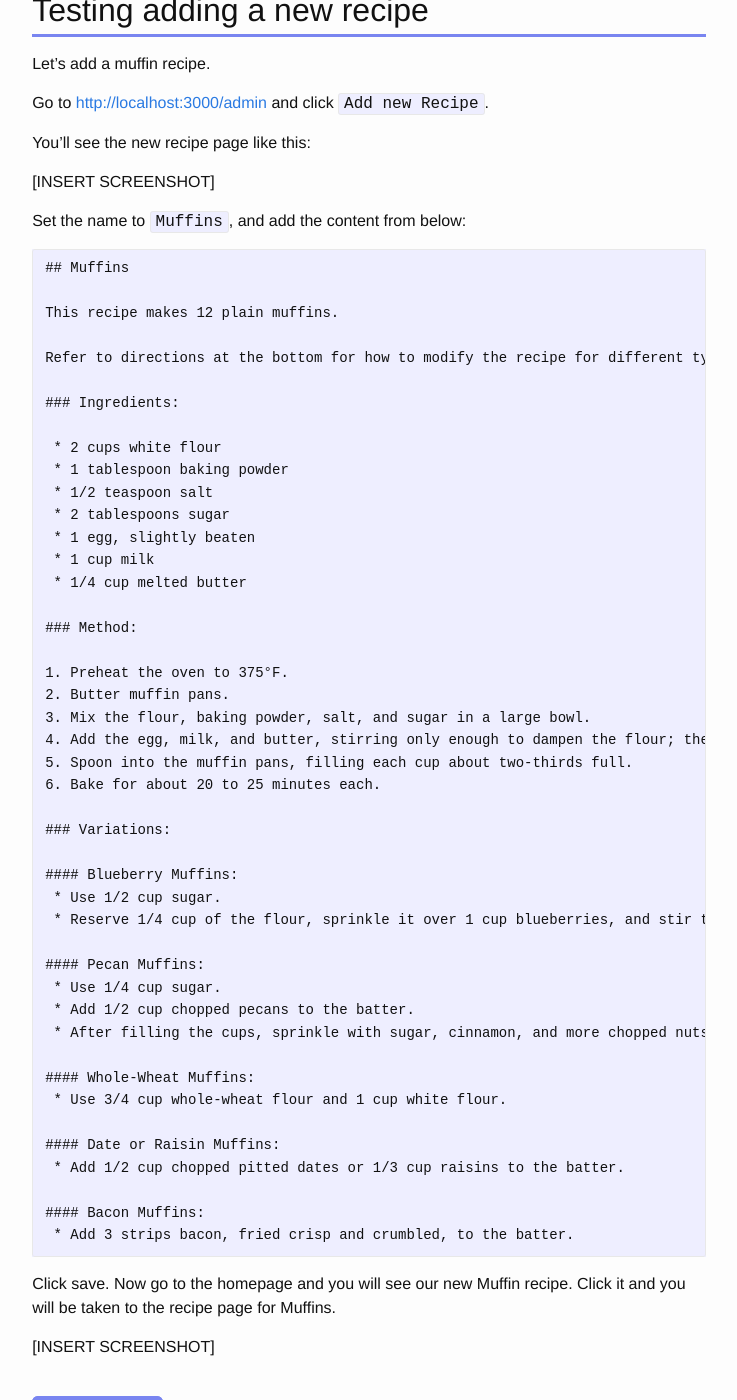
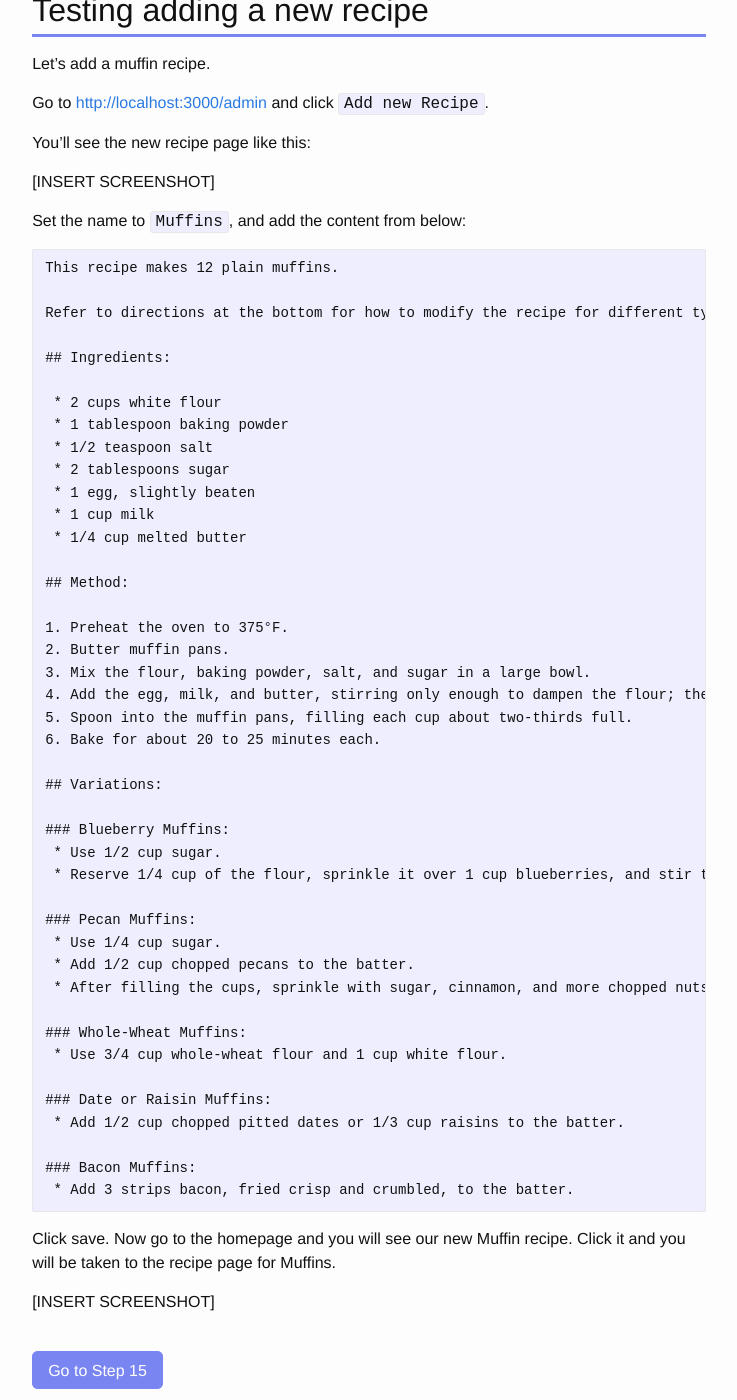
Before and after one commit to muses-code-js/learn-nodejs, a Jekyll site: the page built from _steps/step14-new-recipes.markdown, in a window 1280 px wide and 1400 px high, scrolled down 3245 px. Shown: the whole window, without its empty margins (397-1134 px from the left). Built offline with Jekyll 4.4.1, drawn with Linux system fonts in a browser that asks for light colours; nearby versions of some CDN libraries.

Commit message:
formatting fixes

````diff
--- a/_steps/step14-new-recipes.markdown
+++ b/_steps/step14-new-recipes.markdown
@@ -141,13 +141,11 @@ You'll see the new recipe page like this:
 Set the name to `Muffins`, and add the content from below:
 
 ```
-## Muffins
-
 This recipe makes 12 plain muffins.
 
 Refer to directions at the bottom for how to modify the recipe for different types of muffins.
 
-### Ingredients:
+## Ingredients:
 
  * 2 cups white flour
  * 1 tablespoon baking powder
@@ -157,7 +155,7 @@ Refer to directions at the bottom for how to modify the recipe for different typ
  * 1 cup milk
  * 1/4 cup melted butter
 
-### Method:
+## Method:
 
 1. Preheat the oven to 375°F.
 2. Butter muffin pans.
@@ -166,24 +164,24 @@ Refer to directions at the bottom for how to modify the recipe for different typ
 5. Spoon into the muffin pans, filling each cup about two-thirds full.
 6. Bake for about 20 to 25 minutes each.
 
-### Variations:
+## Variations:
 
-#### Blueberry Muffins:
+### Blueberry Muffins:
  * Use 1/2 cup sugar.
  * Reserve 1/4 cup of the flour, sprinkle it over 1 cup blueberries, and stir them into the batter last.
 
-#### Pecan Muffins:
+### Pecan Muffins:
  * Use 1/4 cup sugar.
  * Add 1/2 cup chopped pecans to the batter.
  * After filling the cups, sprinkle with sugar, cinnamon, and more chopped nuts.
 
-#### Whole-Wheat Muffins:
+### Whole-Wheat Muffins:
  * Use 3/4 cup whole-wheat flour and 1 cup white flour.
 
-#### Date or Raisin Muffins:
+### Date or Raisin Muffins:
  * Add 1/2 cup chopped pitted dates or 1/3 cup raisins to the batter.
 
-#### Bacon Muffins:
+### Bacon Muffins:
  * Add 3 strips bacon, fried crisp and crumbled, to the batter.
 ```
 
````
Also changed, not shown: _steps/step12-edit-recipe.markdown (+8 -10 lines).
